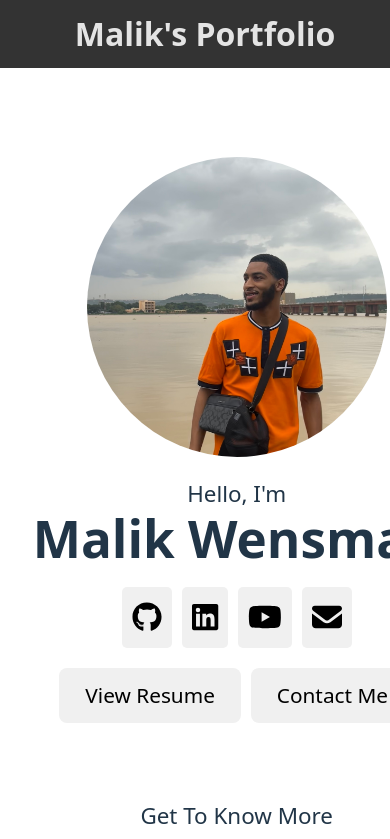
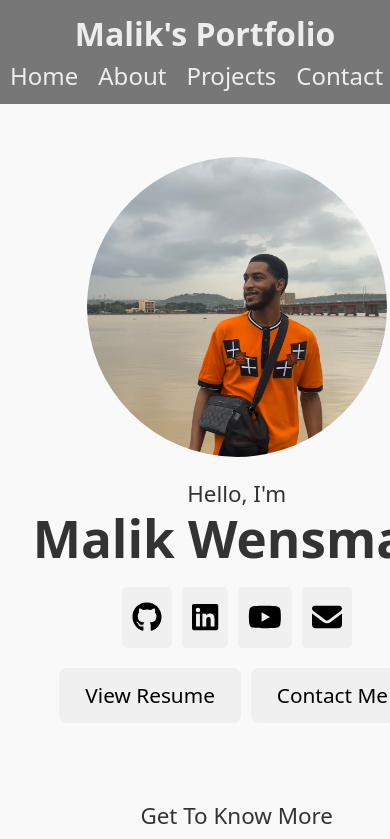
Before and after one commit to mdw223/Portfolio, a React (Vite) app: page / in a window 390 px wide. Shown: the top 839 px of the page. Built offline with nearby package versions, Linux system fonts and the light colour scheme.

Commit message:
updating light mode styling, navbar for mobile

```diff
--- a/src/components/Navbar.jsx
+++ b/src/components/Navbar.jsx
@@ -6,7 +6,7 @@ const Navbar = () => {
       <div className="name">
         Malik's Portfolio
       </div>
-      <div class="mobile-display-none">
+      <div>
         <ul>
           <li><a href="#home">Home</a></li>
           <li><a href="#about">About</a></li>
--- a/src/index.css
+++ b/src/index.css
@@ -77,15 +77,39 @@ button:focus-visible {
   outline: 4px auto -webkit-focus-ring-color;
 }
 
+.navbar {
+    background-color: #333333;
+}
+.github-button {
+  background-color: #24292e;
+}
+.social-button {
+  background-color: #f0f0f0;
+}
+/*View Resume */
+.action-button {
+  background-color: #f0f0f0;
+  color: black;
+}
+
 @media (prefers-color-scheme: light) {
   :root {
-    color: #213547;
-    background-color: #ffffff;
+    color: #333333;
+    background-color: #f9f9f9;
   }
   a:hover {
     color: #747bff;
   }
   button {
-    background-color: #f9f9f9;
+    background-color: #cccccc;
+  }
+  .social-button {
+    background-color: #f0f0f0;
+  }
+  .action-button {
+    background-color: #f0f0f0;
+  }
+  .navbar {
+    background-color: #777777;
   }
 }
--- a/src/styling/Home.css
+++ b/src/styling/Home.css
@@ -2,12 +2,6 @@
     display: flex;
     justify-content: center;
     gap: 10px;
-}
-
-
-.action-button {
-   background-color: #f0f0f0;
-   color: black;
 }
 
 .text-container {
--- a/src/styling/Navbar.css
+++ b/src/styling/Navbar.css
@@ -1,7 +1,5 @@
 @media (max-width: 768px) {
-    .mobile-display-none {
-        display: none; /* Hide the full navbar */
-    }
+
 }
 
 .navbar {
@@ -10,11 +8,11 @@
   top: 0;
   left: 0;
   width: 100%;
-  background-color: #333;
   padding: 10px;
   display: flex;
   justify-content: space-around;
   align-items: center;
+  flex-wrap: wrap;
 }
 
 
--- a/src/styling/Projects.css
+++ b/src/styling/Projects.css
@@ -83,6 +83,7 @@
   display: flex;
   gap: 0.75rem;
   justify-content: center;
+  align-items: center;
 }
 
 .card-button {
@@ -99,7 +100,6 @@
 }
 
 .github-button {
-  background-color: #24292e;
   color: white;
 }
 
@@ -149,6 +149,6 @@
   }
 
   .card-button {
-    width: 100%;
+    width: 30%;
   }
 }
--- a/src/styling/SocialMediaButtons.css
+++ b/src/styling/SocialMediaButtons.css
@@ -6,7 +6,6 @@
 }
 
 .social-button {
-  background-color: #f0f0f0; /* Button background color */
   border: none;
   border-radius: 5px;
   padding: 10px;
```
